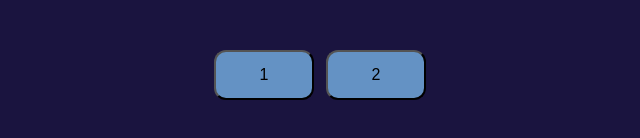
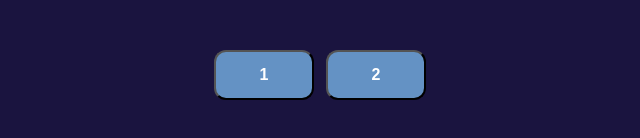
Before and after one commit to Manu-Gopal/BallGame, a plain HTML site: page index.html in a window 1280 px wide. Shown: the part 242-380 px from the top of the page, 320-960 px from the left. Drawn offline with Linux system fonts and the light colour scheme.

Commit message:
Update index.html

```diff
--- a/index.html
+++ b/index.html
@@ -40,8 +40,8 @@
         <h3><div id="msg">Your Turn</div></h3><br>
         <div id="result" style="font-size: 24px;" style="color: red;"></div>
         <p id="pick">
-            <button id="button1" onclick="one()">1</button>&nbsp;&nbsp;
-            <button id="button2" onclick="two()">2</button><br>
+            <button id="button1" onclick="one()" style="color:white;"><b>1</b></button>&nbsp;&nbsp;
+            <button id="button2" onclick="two()" style="color:white;"><b>2</b></button><br>
         </p>
         <div id="replay">
             <button name="back" onClick="window.location.reload();">Play Again</button>
```
